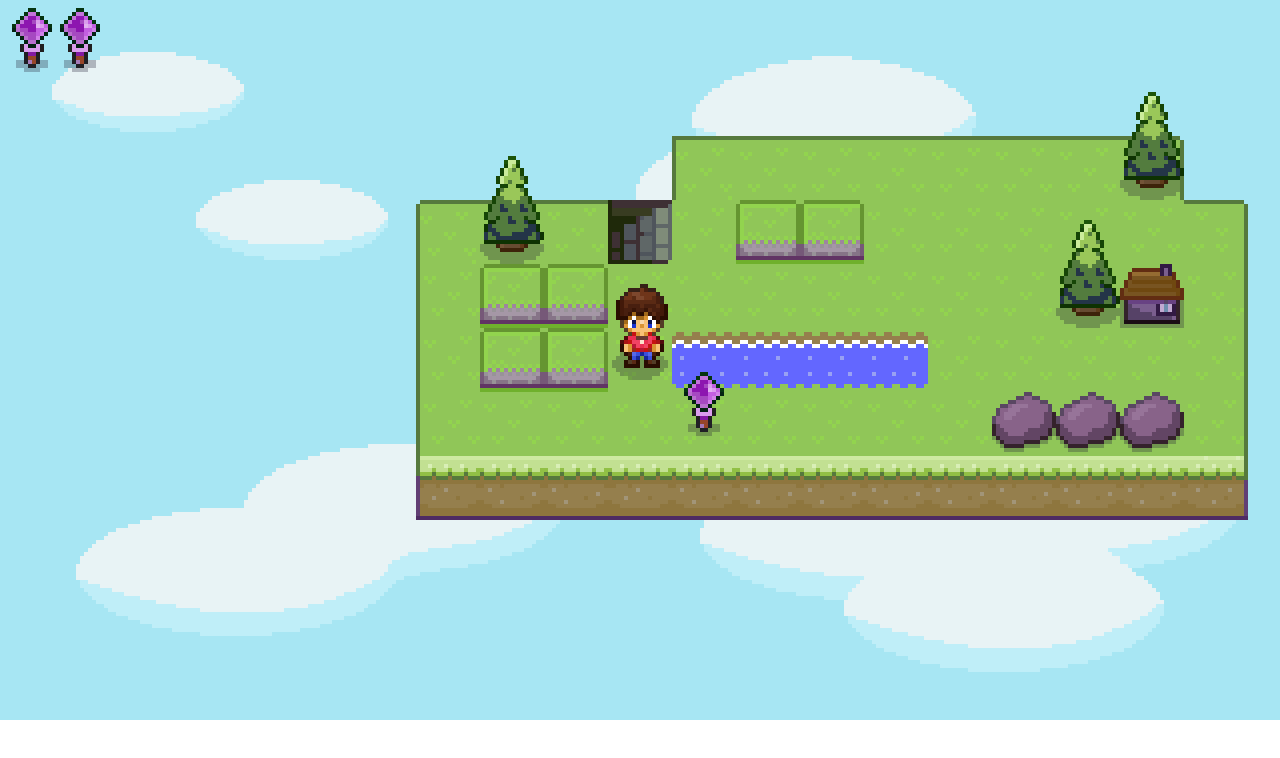
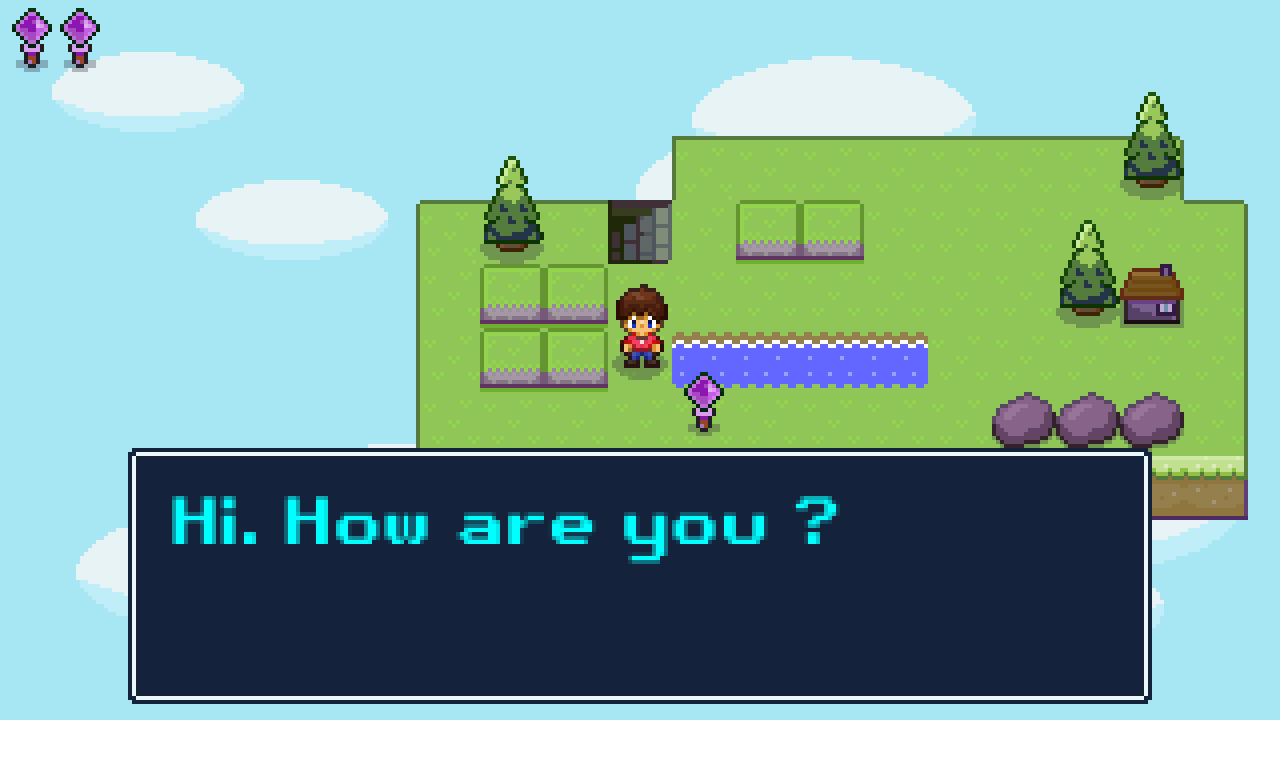
Before and after one commit to AddCycle/gamedev-web, a website: page index.html in a window 1280 px wide. Drawn offline with Linux system fonts and the light colour scheme.

Commit message:
feat: added textbox with ttf file but later adding that with a pixel are sheet better quality

```diff
--- a/src/GameObject.js
+++ b/src/GameObject.js
@@ -7,6 +7,8 @@
     this.children = [];
     this.parent = null;
     this.isReady = false; // does ready() has been called
+    this.isSolid = false;
+    this.drawLayer = null;
   }
 
   stepEntry(delta, root) {
@@ -32,8 +34,15 @@
 
     this.drawImage(ctx, drawPosX, drawPosY);
 
-    this.children.forEach((child) => child.draw(ctx, drawPosX, drawPosY));
+    this.getDrawChildrenSorted().forEach((child) => child.draw(ctx, drawPosX, drawPosY));
 
+  }
+
+  getDrawChildrenSorted() {
+    return [...this.children].sort((a,b) => {
+      if (b.drawLayer === "FLOOR") return 1;
+      return a.position.y > b.position.y ? 1 : -1;
+    });
   }
 
   drawImage(ctx, drawPosX, drawPosY) {
--- a/src/Resources.js
+++ b/src/Resources.js
@@ -9,6 +9,8 @@
       cave: "/gamedev-web/public/sprites/cave.png",
       caveGround: "/gamedev-web/public/sprites/cave-ground.png",
       exit: "/gamedev-web/public/sprites/exit.png",
+      knight: "/gamedev-web/public/sprites/knight-sheet-1.png",
+      textBox: "/gamedev-web/public/sprites/text-box.png"
     };
 
     this.images = {};
--- a/src/levels/CaveLevel1.js
+++ b/src/levels/CaveLevel1.js
@@ -5,6 +5,7 @@
 import { Hero } from "../objects/Hero/Hero.js";
 import { Level } from "../objects/Level/Level.js";
 import { Walls } from "../objects/Level/Walls.js";
+import { Npc } from "../objects/Npc/Npc.js";
 import { Rod } from "../objects/Rod/Rod.js";
 import { resources } from "../Resources.js";
 import { Sprite } from "../Sprite.js";
@@ -38,6 +39,9 @@
     const rod = new Rod(gridCells(9), gridCells(6));
     this.addChild(rod);
 
+    const npc = new Npc(gridCells(5), gridCells(5));
+    this.addChild(npc);
+
     this.walls = new Walls();
   }
 
--- a/src/objects/Exit/Exit.js
+++ b/src/objects/Exit/Exit.js
@@ -12,6 +12,8 @@
     this.addChild(new Sprite({
       resource: resources.images.exit,
     }))
+
+    this.drawLayer = "FLOOR";
   }
 
   // fires whenever the exit scene enters the scene
--- a/src/objects/Hero/Hero.js
+++ b/src/objects/Hero/Hero.js
@@ -108,8 +108,11 @@
       this.body.animations.play("walkLeft");
     }
     this.facingDirection = input.direction ?? this.facingDirection;
+    const solidBodyAt = this.parent.children.find(c => {
+      return c.isSolid && c.position.x === nextX && c.position.y === nextY
+    });
 
-    if (isSpaceFree(root.level?.walls, nextX, nextY)) {
+    if (isSpaceFree(root.level?.walls, nextX, nextY) && !solidBodyAt) {
       this.destinationPosition.x = nextX;
       this.destinationPosition.y = nextY;
     }
--- a/src/objects/Main/Main.js
+++ b/src/objects/Main/Main.js
@@ -3,6 +3,7 @@
 import { GameObject } from "../../GameObject.js";
 import { Input } from "../../Input.js";
 import { Inventory } from "../Inventory/Inventory.js";
+import { TextBox } from "../TextBox/TextBox.js";
 
 export class Main extends GameObject {
   constructor() {
@@ -11,6 +12,7 @@
     this.input = new Input();
     this.camera = new Camera();
     this.inventory = new Inventory();
+    this.textBox = new TextBox();
   }
 
   ready() {
@@ -35,5 +37,6 @@
   drawForeground(ctx) {
     const pos = this.inventory.position;
     this.inventory.draw(ctx, pos.x, pos.y);
+    this.textBox.draw(ctx, 0, 0);
   }
 }
--- /dev/null
+++ b/src/objects/Npc/Npc.js
@@ -0,0 +1,30 @@
+import { GameObject } from "../../GameObject.js";
+import { resources } from "../../Resources.js";
+import { Sprite } from "../../Sprite.js";
+import { Vector2 } from "../../Vector2.js";
+
+export class Npc extends GameObject {
+  constructor(x,y) {
+    super({
+      position: new Vector2(x,y)
+    });
+
+    this.isSolid = true;
+
+    const shadow = new Sprite({
+      resource: resources.images.shadow,
+      frameSize: new Vector2(32,32),
+      position: new Vector2(-8, -19),
+    });
+    this.addChild(shadow);
+
+    const body = new Sprite({
+      resource: resources.images.knight,
+      frameSize: new Vector2(32,32),
+      hFrames: 2,
+      vFrames: 1,
+      position: new Vector2(-8, -20),
+    });
+    this.addChild(body);
+  }
+}
--- /dev/null
+++ b/src/objects/TextBox/TextBox.js
@@ -0,0 +1,51 @@
+import { GameObject } from "../../GameObject.js";
+import { resources } from "../../Resources.js";
+import { Sprite } from "../../Sprite.js";
+import { Vector2 } from "../../Vector2.js";
+
+export class TextBox extends GameObject {
+  constructor() {
+    super({
+      position: new Vector2(32,112)
+    });
+    this.content = "Hi. How are you ?"
+    this.backdrop = new Sprite({
+      resource: resources.images.textBox,
+      frameSize: new Vector2(256, 64)
+    })
+  }
+
+  drawImage(ctx, drawPosX, drawPosY) {
+    this.backdrop.drawImage(ctx, drawPosX, drawPosY);
+
+    ctx.font = "16px fontRetroGaming";
+    ctx.textAlign = "left";
+    ctx.textBaseline = "top";
+    ctx.fillStyle = "#0fff";
+
+    const MAX_WIDTH = 250;
+    const LINE_HEIGHT = 20;
+    const PADDING_LEFT = 10;
+    const PADDING_TOP = 12;
+
+    let words = this.content.split(" ");
+    let line = "";
+
+    for (let n = 0; n < words.length; n++)  {
+      let testLine = line + words[n] + " ";
+      let metrics = ctx.measureText(testLine);
+      let testWidth = metrics.width;
+
+      if (testWidth > MAX_WIDTH && n > 0) {
+        ctx.fillText(line, drawPosX + PADDING_LEFT, drawPosY + PADDING_TOP);
+        line = words[n] + " ";
+        drawPosY += LINE_HEIGHT;
+      } else {
+        line = testLine;
+      }
+    }
+
+    ctx.fillText(line, drawPosX+PADDING_LEFT, drawPosY+PADDING_TOP);
+
+  }
+}
--- a/style.css
+++ b/style.css
@@ -9,3 +9,8 @@
   width: 100%;
   background: blue;
 }
+
+@font-face {
+  font-family: fontRetroGaming;
+  src: url("/gamedev-web/public/fonts/Retro\ Gaming.ttf");
+}
```
